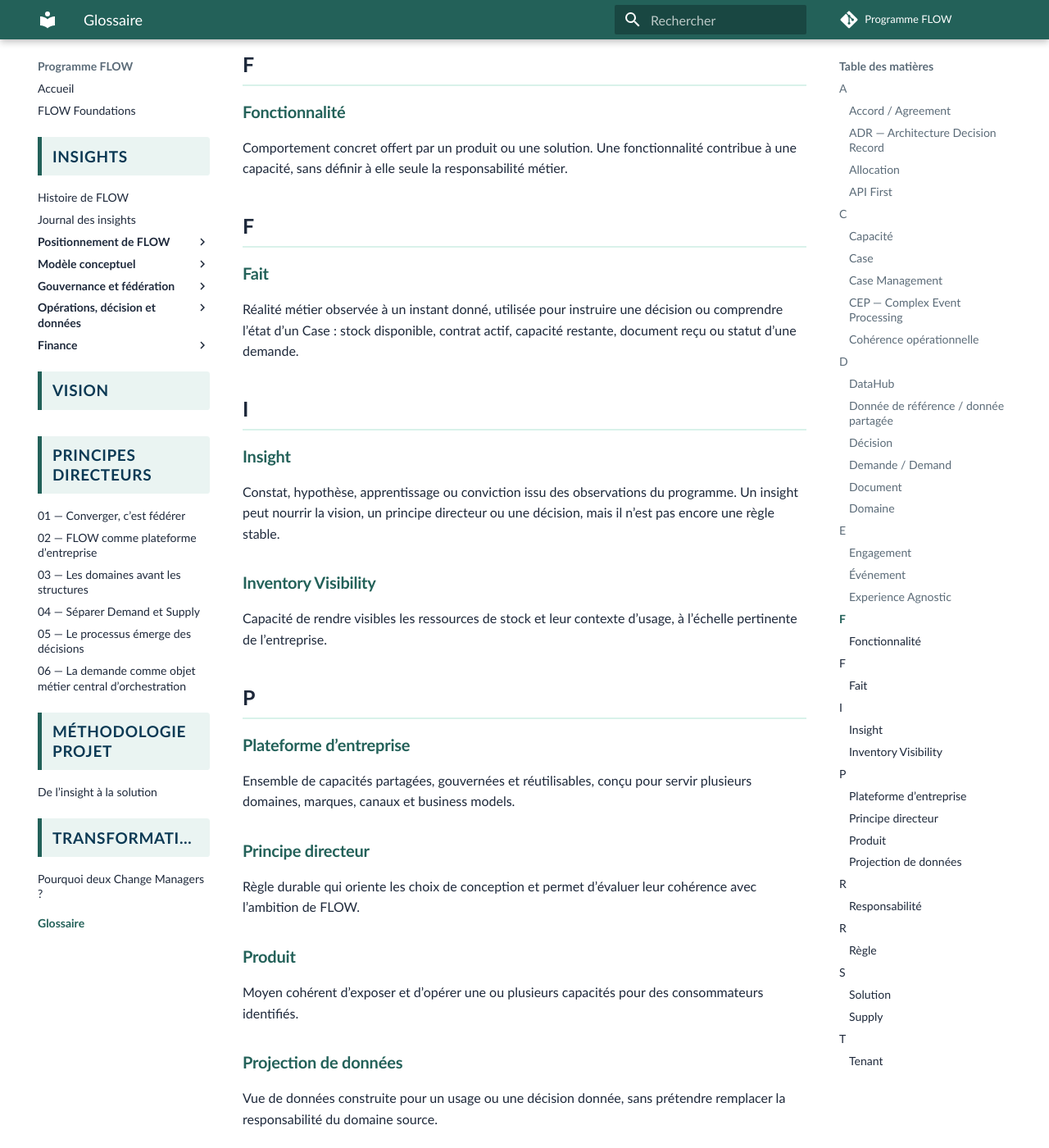
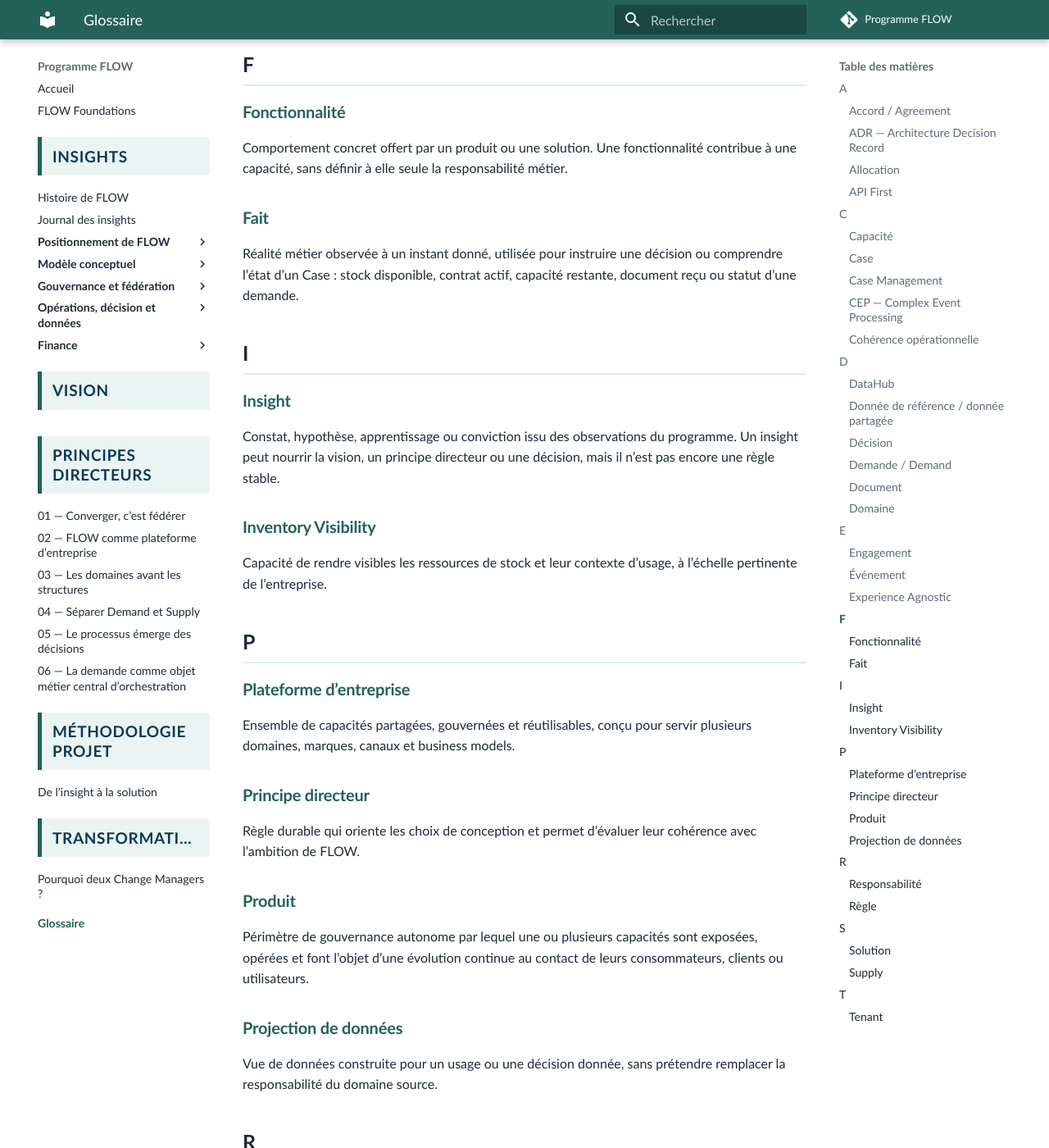
Before and after one commit to laurent-sintes/FLOW-Program, an MkDocs documentation site: the page built from docs/glossaire.md, in a window 1280 px wide and 1400 px high, scrolled down 2961 px. Shown: the whole window at 82% size. Built offline with MkDocs 1.6.1 and Material for MkDocs 9.7.7, drawn with Linux system fonts in a browser that asks for light colours; comment, search, counter and statistics services are not loaded.

Commit message:
Précise la définition de produit FLOW

```diff
--- a/docs/glossaire.md
+++ b/docs/glossaire.md
@@ -88,8 +88,6 @@ Principe selon lequel FLOW expose des capacités réutilisables sans imposer les
 
 Comportement concret offert par un produit ou une solution. Une fonctionnalité contribue à une capacité, sans définir à elle seule la responsabilité métier.
 
-## F
-
 ### Fait
 
 Réalité métier observée à un instant donné, utilisée pour instruire une décision ou comprendre l’état d’un Case : stock disponible, contrat actif, capacité restante, document reçu ou statut d’une demande.
@@ -116,7 +114,7 @@ Règle durable qui oriente les choix de conception et permet d’évaluer leur c
 
 ### Produit
 
-Moyen cohérent d’exposer et d’opérer une ou plusieurs capacités pour des consommateurs identifiés.
+Périmètre de gouvernance autonome par lequel une ou plusieurs capacités sont exposées, opérées et font l’objet d’une évolution continue au contact de leurs consommateurs, clients ou utilisateurs.
 
 ### Projection de données
 
@@ -127,8 +125,6 @@ Vue de données construite pour un usage ou une décision donnée, sans prétend
 ### Responsabilité
 
 Mission durable que l’entreprise doit assumer. Une responsabilité constitue l’ancrage entre un domaine et les capacités nécessaires pour l’exercer.
-
-## R
 
 ### Règle
 
```
